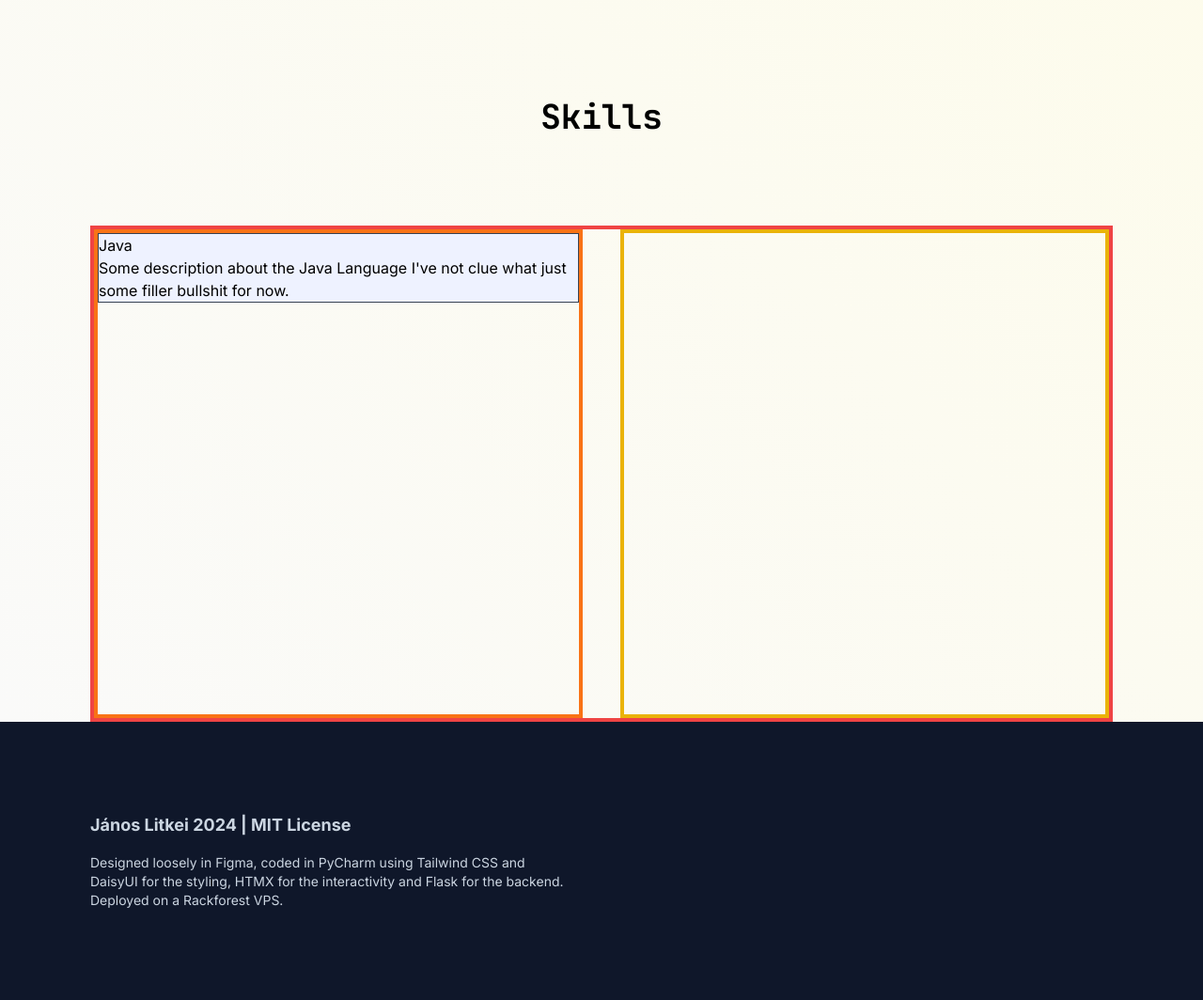
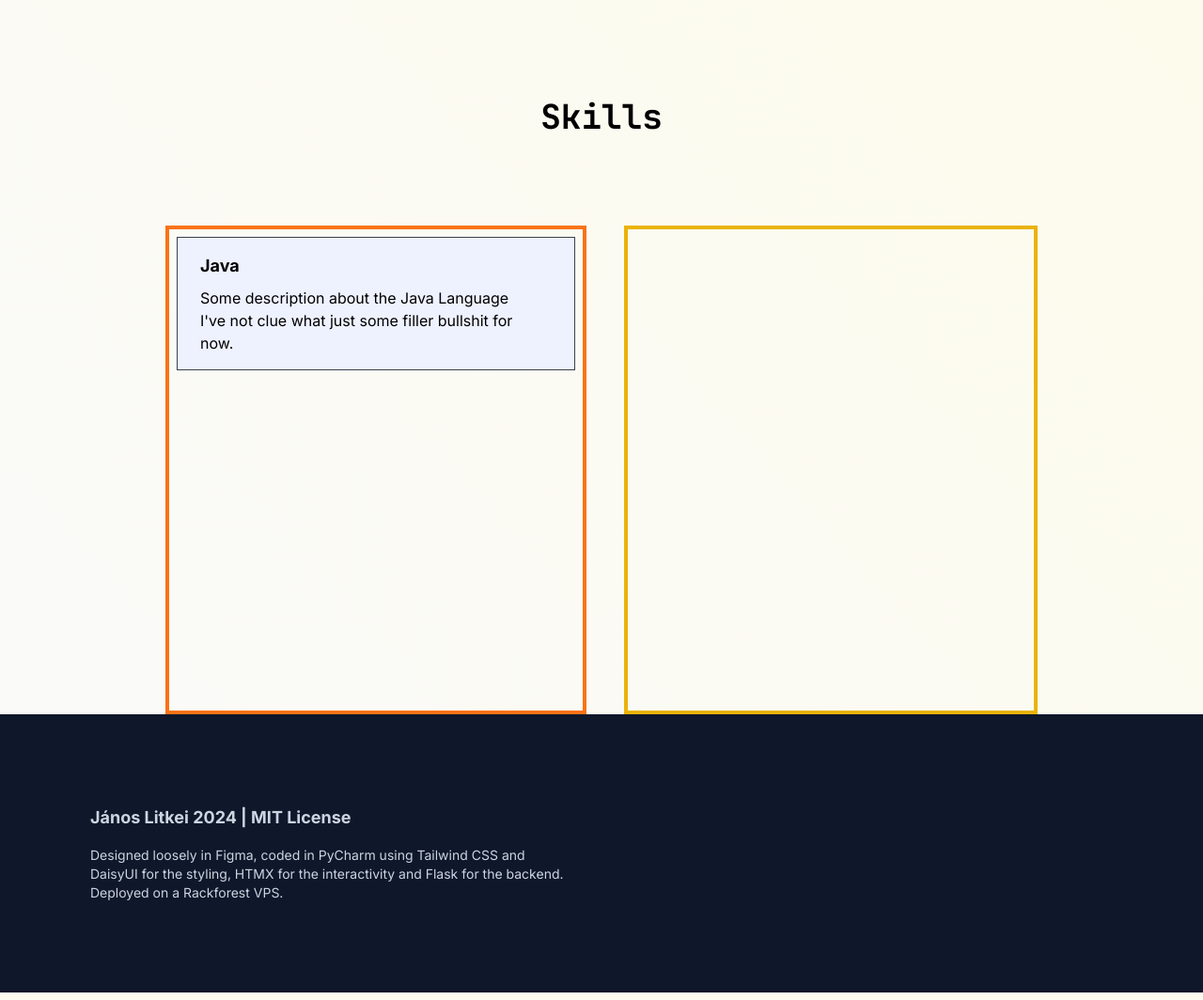
Before and after one commit to jnsltk/janoslitkei_com_v2, a Flask app: page / in a window 1280 px wide. Shown: the part 1344-2408 px from the top of the page at 94% size. Run offline with Flask 3, Linux system fonts and the light colour scheme; some libraries are stand-ins or nearby versions.

Commit message:
Tweak scripts

```diff
--- a/static/css/output.css
+++ b/static/css/output.css
@@ -613,6 +613,31 @@ video {
   margin-right: auto;
 }
 
+.mx-36 {
+  margin-left: 9rem;
+  margin-right: 9rem;
+}
+
+.mx-4 {
+  margin-left: 1rem;
+  margin-right: 1rem;
+}
+
+.my-2 {
+  margin-top: 0.5rem;
+  margin-bottom: 0.5rem;
+}
+
+.mx-40 {
+  margin-left: 10rem;
+  margin-right: 10rem;
+}
+
+.mx-44 {
+  margin-left: 11rem;
+  margin-right: 11rem;
+}
+
 .-mt-12 {
   margin-top: -3rem;
 }
@@ -659,6 +684,10 @@ video {
 
 .-mt-16 {
   margin-top: -4rem;
+}
+
+.mb-3 {
+  margin-bottom: 0.75rem;
 }
 
 .block {
@@ -851,6 +880,14 @@ video {
   padding: 1px;
 }
 
+.p-4 {
+  padding: 1rem;
+}
+
+.p-2 {
+  padding: 0.5rem;
+}
+
 .px-1 {
   padding-left: 0.25rem;
   padding-right: 0.25rem;
@@ -896,6 +933,16 @@ video {
   padding-right: 7rem;
 }
 
+.px-36 {
+  padding-left: 9rem;
+  padding-right: 9rem;
+}
+
+.py-4 {
+  padding-top: 1rem;
+  padding-bottom: 1rem;
+}
+
 .pb-12 {
   padding-bottom: 3rem;
 }
@@ -926,6 +973,10 @@ video {
 
 .pt-12 {
   padding-top: 3rem;
+}
+
+.pr-6 {
+  padding-right: 1.5rem;
 }
 
 .font-mono {
--- a/templates/partials/partial_home.html
+++ b/templates/partials/partial_home.html
@@ -36,7 +36,7 @@
             </div>
         </div>
         <div id="skills" class="pt-12">
-            <div class="flex flex-col items-center justify-center pt-14 px-32 mb-24">
+            <div class="flex flex-col items-center justify-center pt-14 mb-24">
                 <h1 class="text-4xl font-mono font-bold">Skills</h1>
             </div>
             <div id="skills-menu-container" class="-mt-16 absolute w-fit bg-indigo-50 border border-gray-700 left-1/2 transform -translate-x-1/2 mb-12">
@@ -49,12 +49,11 @@
                     <li id="other" class="cursor-pointer px-4 py-2 whitespace-nowrap unselected-skill">Other Skills</li>
                 </ul>
             </div>
-            <div class="max-w-full border-4 border-red-500 flex mx-24 gap-10 justify-between">
-                <div id="skill-list" class="border-4 border-orange-500 w-full">
-                    <div class="bg-indigo-50 w-full border border-gray-700 p">
-                        <h3 class="bold">Java</h3>
-                        <p>Some description about the Java Language I've not clue what just some filler bullshit for now.</p>
-
+            <div class="max-w-full flex mx-44 gap-10 justify-between">
+                <div id="skill-list" class="border-4 border-orange-500 w-full p-2">
+                    <div class="bg-indigo-50 w-full border border-gray-700 py-4 px-6">
+                        <h3 class="font-bold mb-2 text-lg">Java</h3>
+                        <p class="pr-6">Some description about the Java Language I've not clue what just some filler bullshit for now.</p>
                     </div>
                 </div>
                 <div class="border-4 border-yellow-500 w-full">
```
